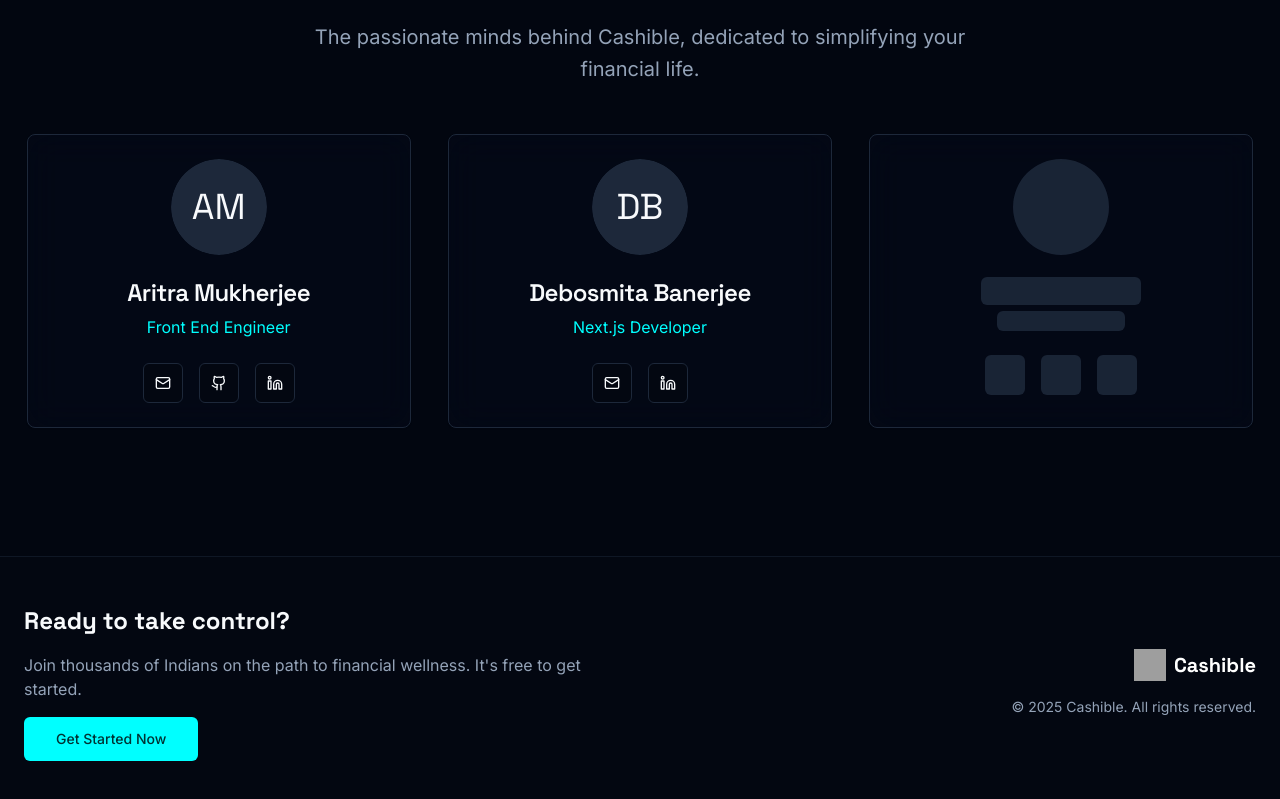
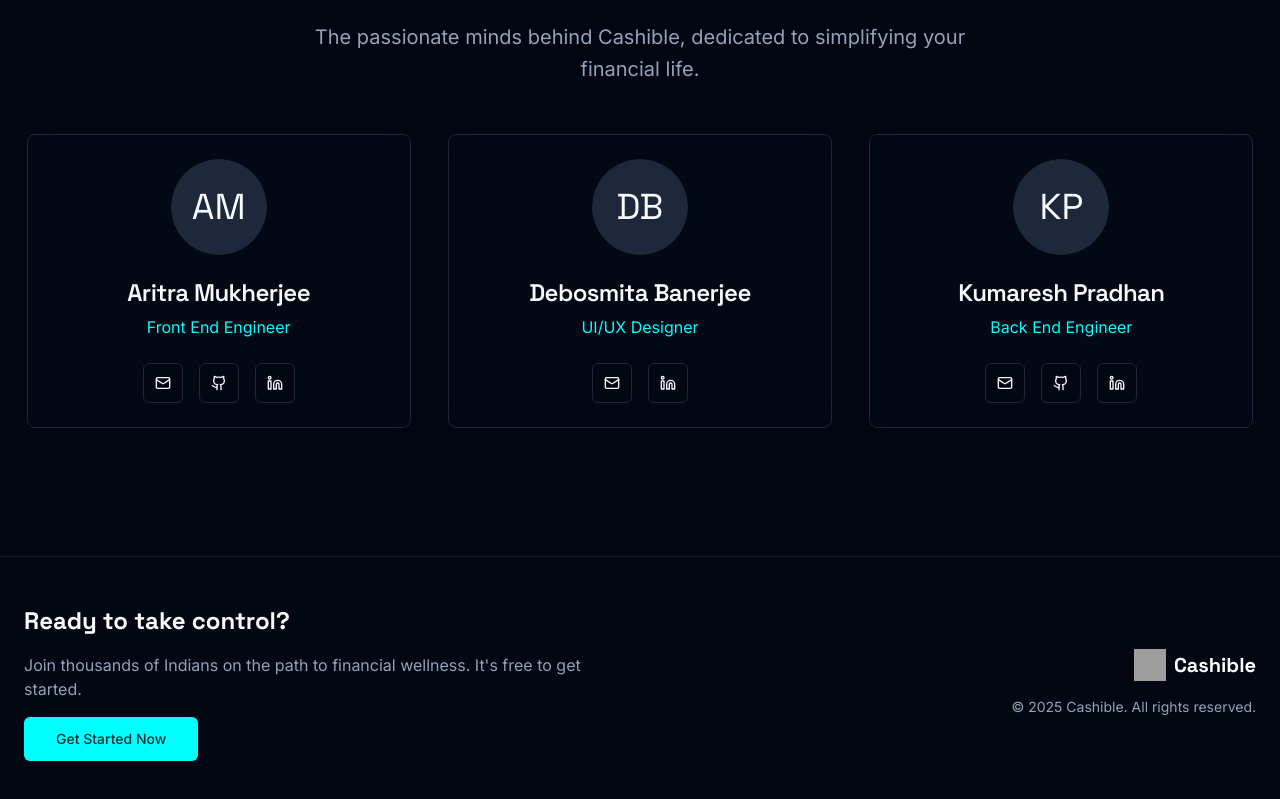
Before and after one commit to ShadowFull12/Cashible-Landing, a Next.js app: page / in a window 1280 px wide. Shown: the part 3088-3887 px from the top of the page. Built offline with nearby package versions, Linux system fonts and the light colour scheme; grey boxes are pictures that could not be loaded.

Commit message:
She is the UI UX designer not the  NEXT.js Developer please change that

```diff
--- a/src/components/landing/team.tsx
+++ b/src/components/landing/team.tsx
@@ -19,13 +19,24 @@ const teamMembers = [
   },
   {
     name: "Debosmita Banerjee",
-    role: "Next.js Developer",
+    role: "UI/UX Designer",
     image: "",
     initials: "DB",
     links: {
       mail: "mailto:banerjeedebosmita501@gmail.com",
       github: "",
       linkedin: "https://www.linkedin.com/in/debosmita-banerjee-a73182325/",
+    },
+  },
+  {
+    name: "Kumaresh Pradhan",
+    role: "Back End Engineer",
+    image: "",
+    initials: "KP",
+    links: {
+      mail: "mailto:kumareshpradhan4@gmail.com",
+      github: "https://github.com/kumaresh12818",
+      linkedin: "https://www.linkedin.com/in/kumaresh-pradhan-352a01329/",
     },
   },
 ];
```
